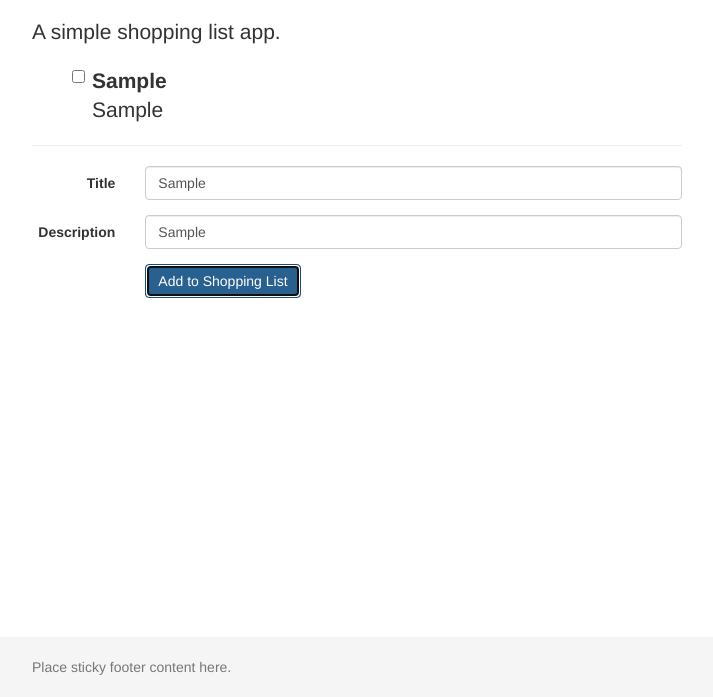
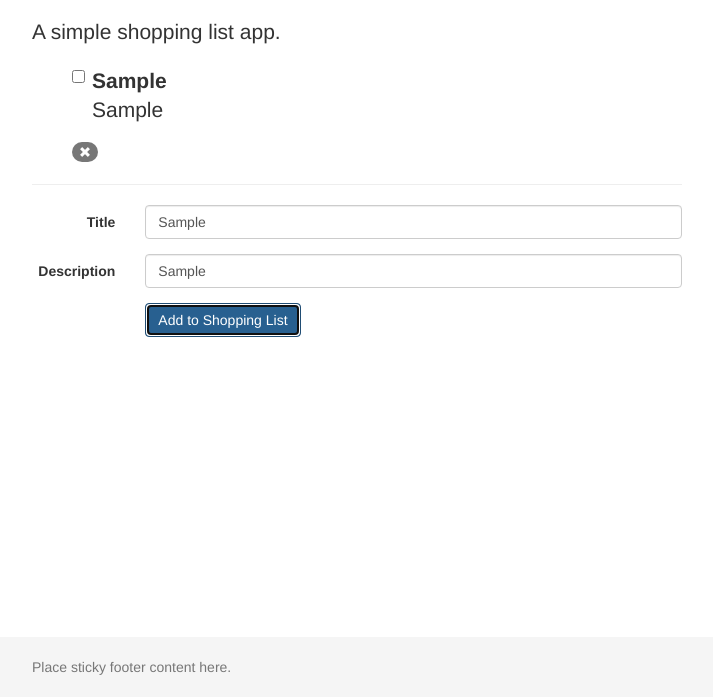
Before and after one commit to jwijay/Shopping-List, a website: page index.html in a window 1280 px wide. Both pictures are taken after typing "Sample", "Sample" into the empty fields and a click on the button "Add to Shopping List". Shown: the part 103-800 px from the top of the page, without its empty margins (283-996 px from the left). Drawn offline with Linux system fonts and the light colour scheme.

Commit message:
HOLY POOPSAUCE. My onchange function finally works now. QQ Also, used the checked attribute, so my changeCheckedStatus function is working properly now.

```diff
--- a/js/app.js
+++ b/js/app.js
@@ -29,6 +29,13 @@
     } else {
       shoppingList.items[idx].uncheck();
     }
+    //re-render the shopping list! o__o
+    shoppingListHTML = shoppingList.render();
+    document.getElementById("content").innerHTML = shoppingListHTML;
   }
 
+  // function removeItemButtonClicked (idx) {
+  //   shoppingList.removeItem(shoppingList.items[idx]);
+  // }
+
 // })();
--- a/js/shopping_list.js
+++ b/js/shopping_list.js
@@ -31,8 +31,11 @@ function ShoppingList (items) {
     var itemsHTML = '<ul>';
     //TODO: figure out how to do this without any loops :O
     for (var i = 0; i < this.items.length; i++) {
-      itemsHTML += this.items[i].render();
+      itemsHTML += this.items[i].render(i);
     }
+    // itemsHTML += this.items.reduce(function (prev, curr, idx) {
+    //   return prev + curr.render(idx);
+    // }, "" ) ;
     itemsHTML += '</ul>';
 
     return itemsHTML;
--- a/js/shopping_list_item.js
+++ b/js/shopping_list_item.js
@@ -15,7 +15,11 @@ function ShoppingListItem (name, description) {
     this.is_done = false;
   };
 
-  this.render = function () {
-    return '<div class="checkbox"><label><input type="checkbox" value""><li class="completed_' + this.is_done + '">\n<span><strong>' + this.name + '</strong></span>\n<br>\n<span>' + this.description + '</span>\n</li></label></div>';
+  this.render = function (idx) {
+    var checked = '';
+    if (this.is_done) {
+      checked = ' checked';
+    }
+    return '<div class="checkbox"><label><input type="checkbox" value"" onchange="changeCheckedStatus(' + idx + ');"' + checked + '><li class="completed_' + this.is_done + '">\n<span><strong>' + this.name + '</strong></span>\n<br>\n<span>' + this.description + '</span>\n</li></label></div><div class="badge" id="remove-button"><span class="glyphicon glyphicon-remove"></span></div>';
   };
 }
```
Also changed, not shown: index.html (+0 -1 lines).
